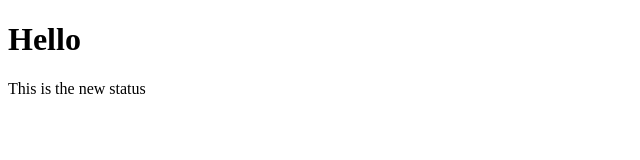
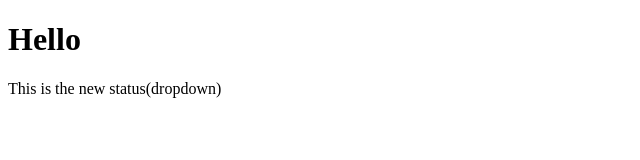
Before and after one commit to Yashwanth76765/local, a plain HTML site: page index.html in a window 1280 px wide. Shown: the full height of the page, 0-640 px from the left. Drawn offline with Linux system fonts and the light colour scheme.

Commit message:
dropdown added

```diff
--- a/index.html
+++ b/index.html
@@ -7,7 +7,7 @@
 </head>
 <body>
     <h1>Hello</h1>
-    <p>This is the new status
+    <p>This is the new status(dropdown)
 
     </p>
 </body>
```
